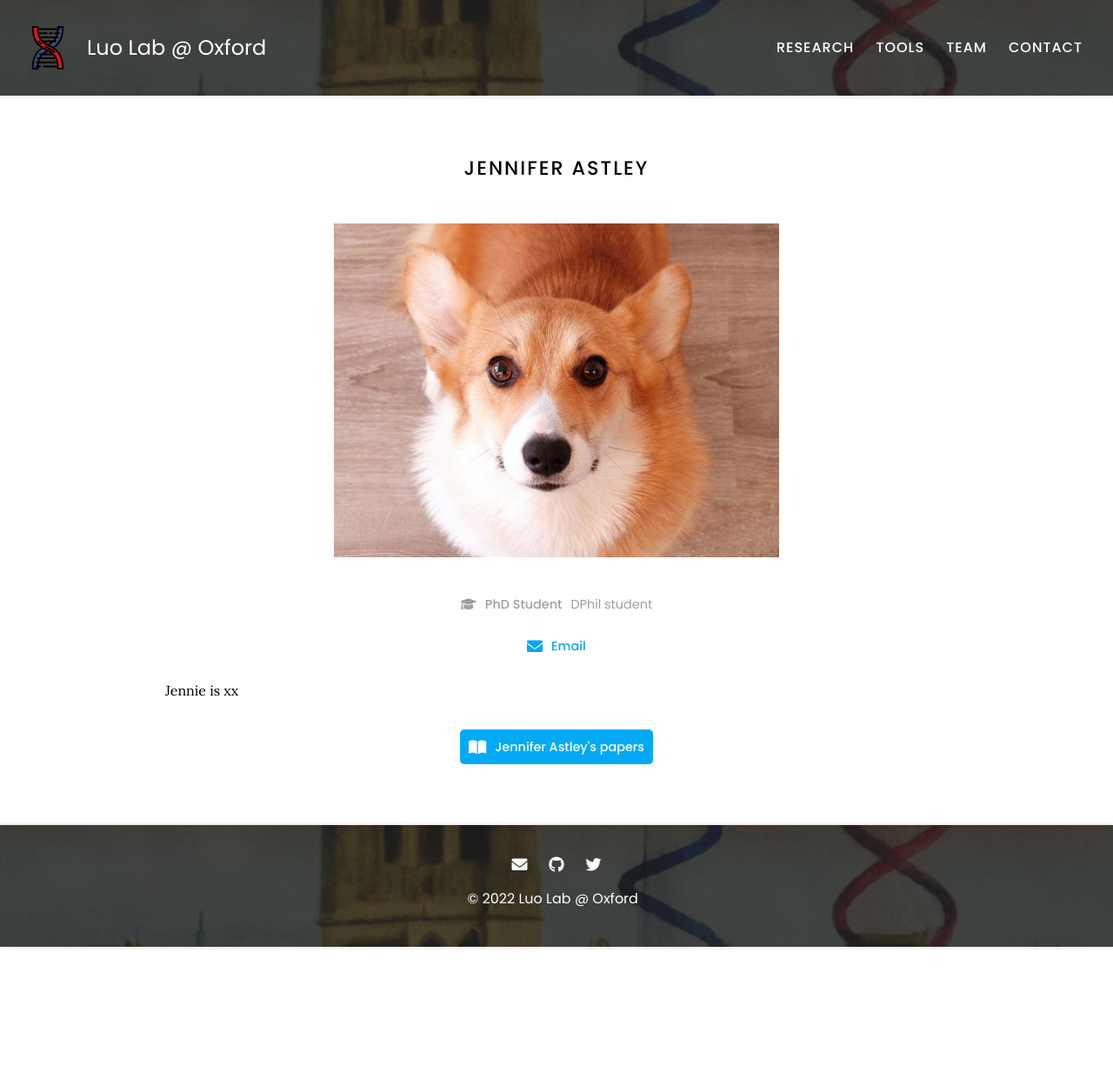
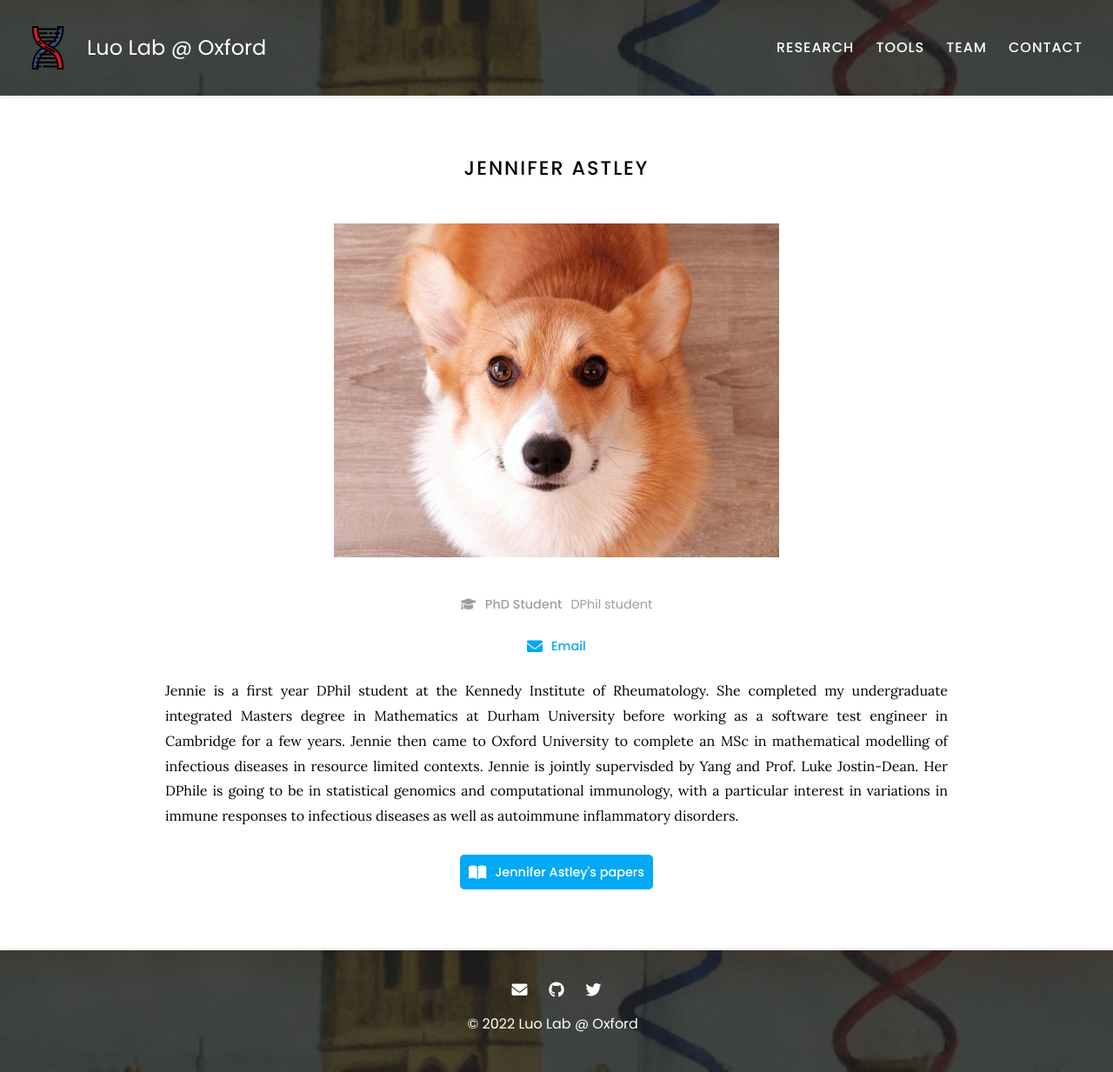
Before and after one commit to yang-luo-lab/yang-luo-lab.github.io, a Jekyll site: the page built from _members/jennifer-astley.md, in a window 1280 px wide. Shown: the whole page at 87% size. Built offline with Jekyll 4.4.1, drawn with Linux system fonts in a browser that asks for light colours; before the commit the page ends 1089 px from its top, so only the background shows below that.

Commit message:
udpate jennie's profile

```diff
--- a/_members/jennifer-astley.md
+++ b/_members/jennifer-astley.md
@@ -11,4 +11,4 @@ links:
   email: jennifer.astley@balliol.ox.ac.uk
 ---
 
-Jennie is xx
+Jennie is a first year DPhil student at the Kennedy Institute of Rheumatology. She completed my undergraduate integrated Masters degree in Mathematics at Durham University before working as a software test engineer in Cambridge for a few years. Jennie then came to Oxford University to complete an MSc in mathematical modelling of infectious diseases in resource limited contexts. Jennie is jointly supervisded by Yang and Prof. Luke Jostin-Dean. Her DPhile is going to be in statistical genomics and computational immunology, with a particular interest in variations in immune responses to infectious diseases as well as autoimmune inflammatory disorders.
```
